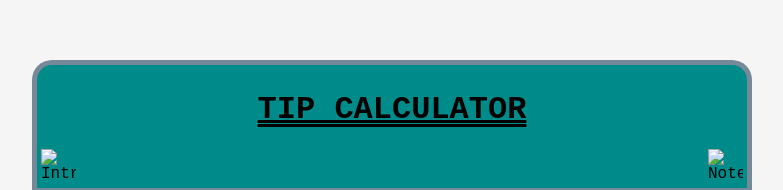
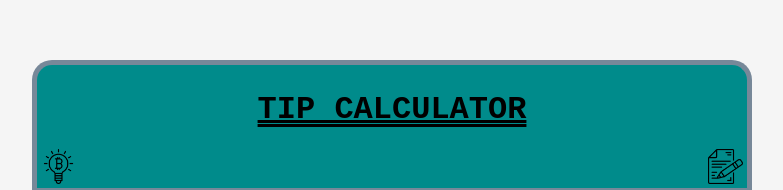
Before and after one commit to VikramSinghBoran/Tip-Calculator, a plain HTML site: page index.html in a window 1280 px wide. Shown: the part 115-305 px from the top of the page, without its empty margins (248-1031 px from the left). Drawn offline with Linux system fonts and the light colour scheme; the site is published under a folder, as on GitHub Pages, so addresses that start at the root find nothing.

Commit message:
Update index.html

```diff
--- a/index.html
+++ b/index.html
@@ -15,8 +15,8 @@
                 <h1>Tip Calculator</h1>
             </div>
             <div class="upperAlert">
-                <img src="/check.png" title="Click to know how to use" alt="Introduction to use" onclick="giveAlert()">
-                <img src="/copy-writing.png" title="Just a NOTE" alt="Note" onclick="giveAlert1()">
+                <img src="check.png" title="Click to know how to use" alt="Introduction to use" onclick="giveAlert()">
+                <img src="copy-writing.png" title="Just a NOTE" alt="Note" onclick="giveAlert1()">
             </div>
         </div>
         <div class="grid-container">
```
